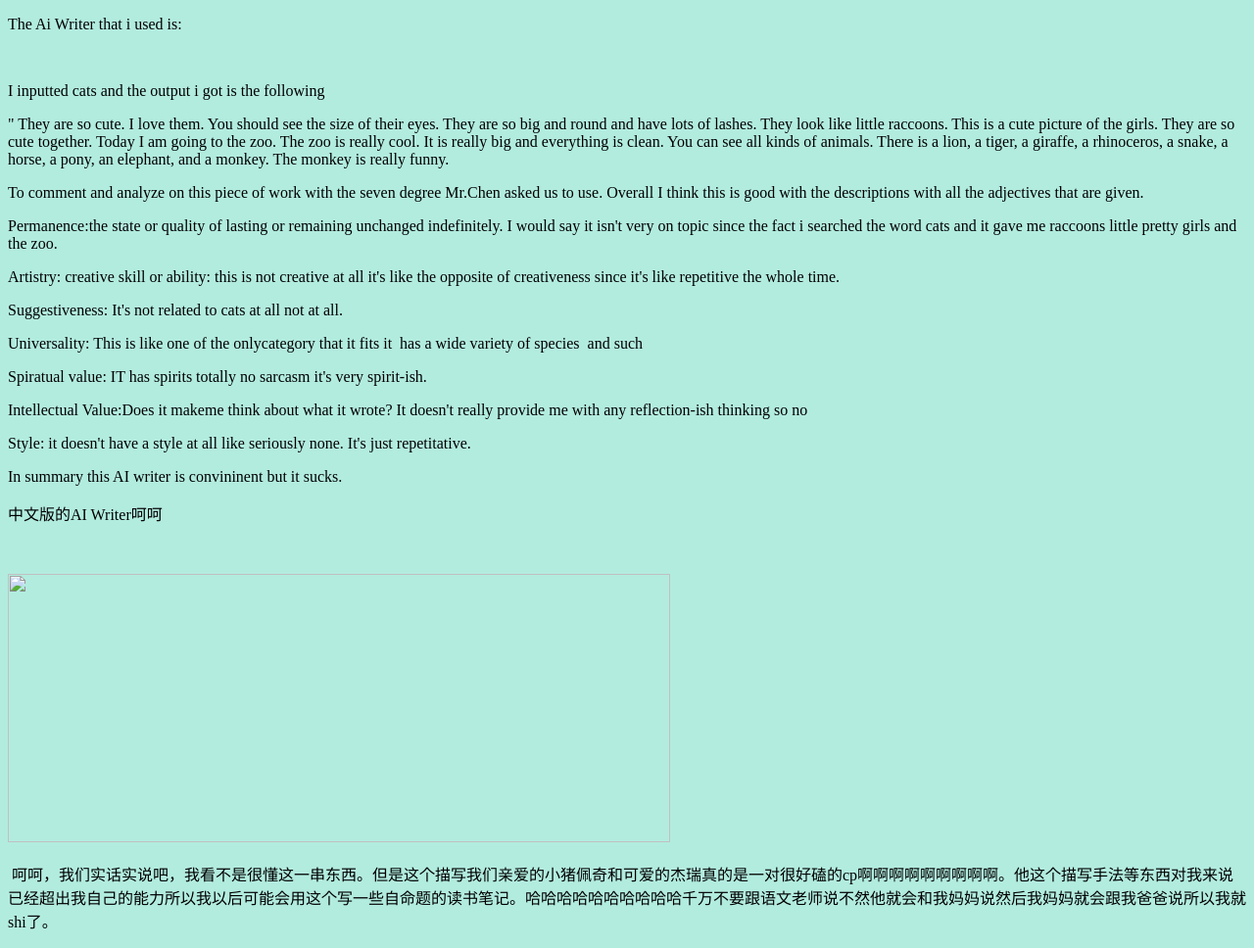
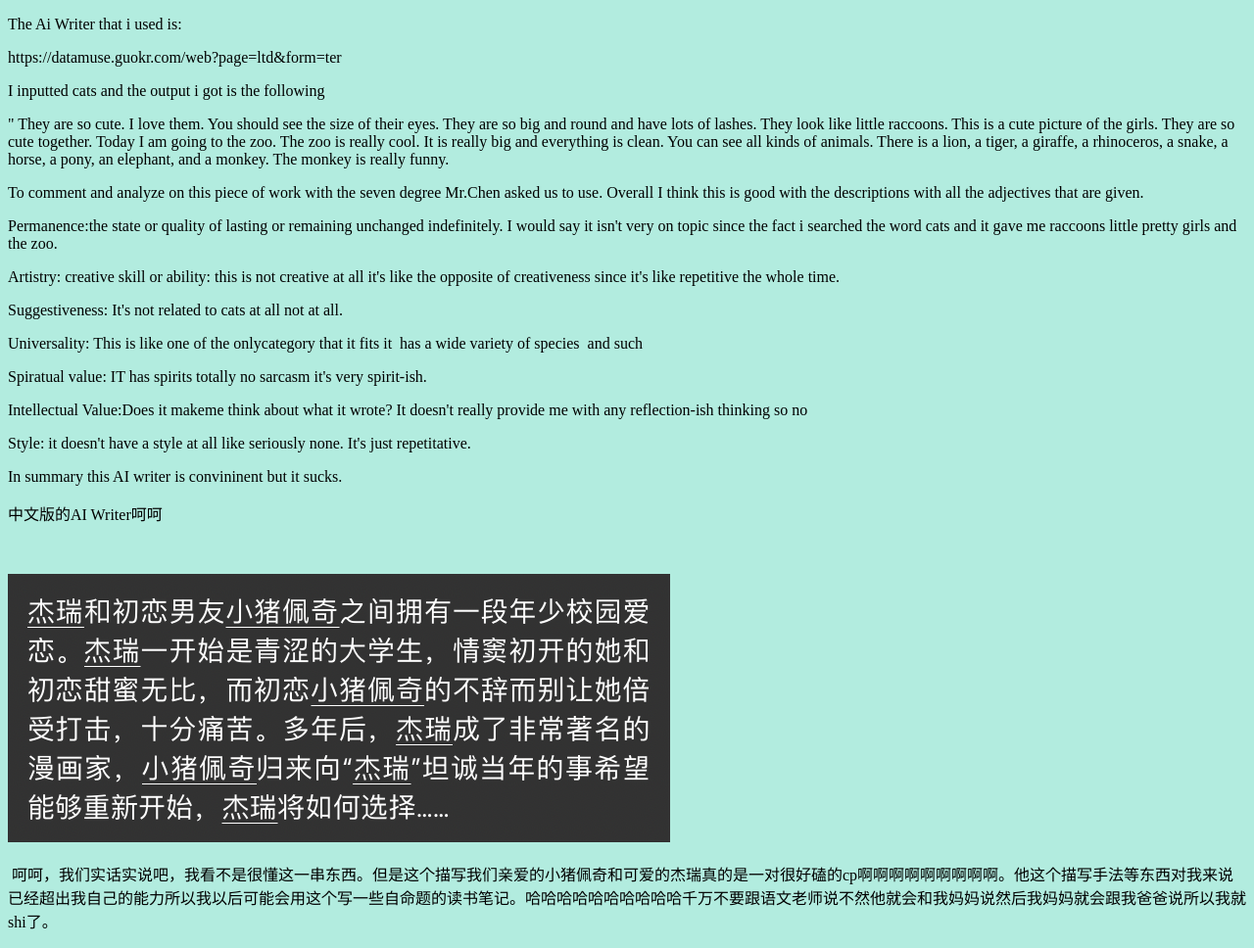
Before and after one commit to emmaisgenius/emmaisgenius.github.io, a plain HTML site: page Writer.html in a window 1280 px wide. Shown: the whole page at 98% size. Drawn offline with Linux system fonts and the light colour scheme.

Commit message:
Add files via upload

```diff
--- a/Writer.html
+++ b/Writer.html
@@ -7,7 +7,7 @@
 
 <body bgcolor="#B2ECDF">
 <p> The Ai Writer that i used is:</p>
-<p>&nbsp;</p>
+<p>https://datamuse.guokr.com/web?page=ltd&amp;form=ter&nbsp;</p>
 <p>I inputted cats and the output i got is the following</p>
 <p>" They are so cute. I love them. You should see the size of their eyes. They are so big and round and have lots of lashes. They look like little raccoons. This is a cute picture of the girls. They are so cute together. Today I am going to the zoo. The zoo is really cool. It is really big and everything is clean. You can see all kinds of animals. There is a lion, a tiger, a giraffe, a rhinoceros, a snake, a horse, a pony, an elephant, and a monkey. The monkey is really funny.&nbsp;&nbsp;</p>
 <p>To comment and analyze on this piece of work with the seven degree Mr.Chen asked us to use. Overall I think this is good with the descriptions with all the adjectives that are given.&nbsp; &nbsp; &nbsp;</p>
@@ -21,7 +21,7 @@
 <p>In summary this AI writer is convininent but it sucks.</p>
 <p>中文版的AI Writer呵呵</p>
 <p>&nbsp;</p>
-<img src="../../Desktop/Screen Shot 2022-12-16 at 10.46.06 AM.png" width="676" height="274" alt=""/>
+<img src="Screen Shot 2022-12-16 at 10.46.06 AM.png" width="676" height="274" alt=""/>
 <p>&nbsp;呵呵，我们实话实说吧，我看不是很懂这一串东西。但是这个描写我们亲爱的小猪佩奇和可爱的杰瑞真的是一对很好磕的cp啊啊啊啊啊啊啊啊啊。他这个描写手法等东西对我来说已经超出我自己的能力所以我以后可能会用这个写一些自命题的读书笔记。哈哈哈哈哈哈哈哈哈哈千万不要跟语文老师说不然他就会和我妈妈说然后我妈妈就会跟我爸爸说所以我就shi了。</p>
 </body>
 </html>
```
